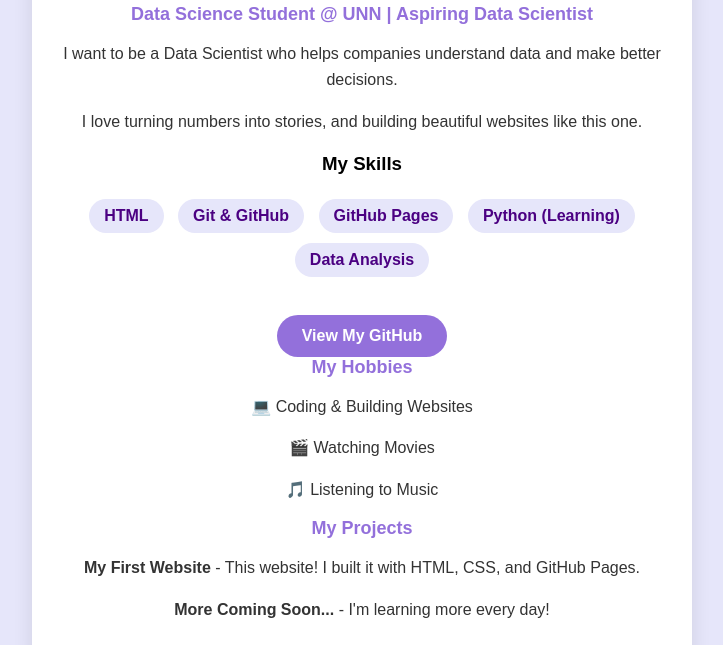
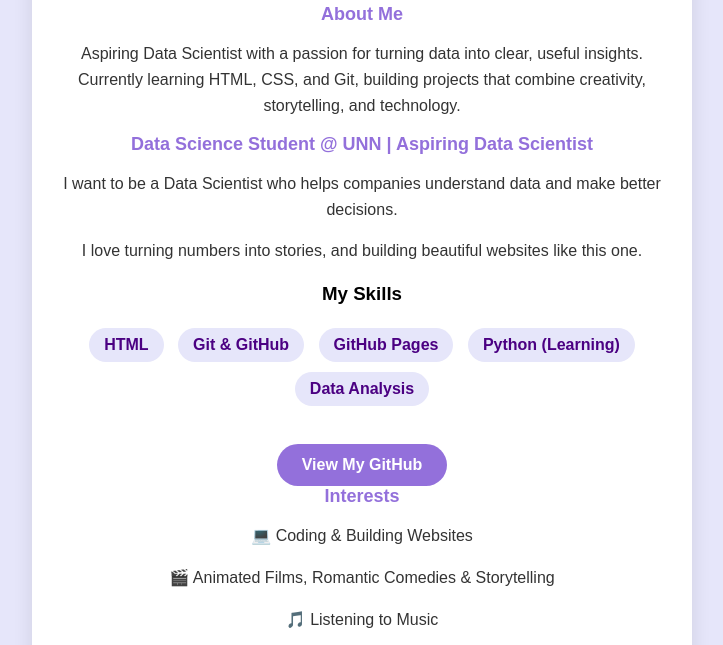
Before and after one commit to PhantomYield/PhantomYield-Hello, a plain HTML site: page index.html in a window 1280 px wide. Shown: the part 394-1039 px from the top of the page, without its empty margins (278-1001 px from the left). Drawn offline with Linux system fonts and the light colour scheme.

Commit message:
make hobbies professional

```diff
--- a/index.html
+++ b/index.html
@@ -17,6 +17,8 @@ a { display: inline-block; background: #9370DB; color: white; padding: 12px 25px
 <div class="card">
 <img src="profile.jpg" alt="Emmanuella">
 <h1>Hi, I'm Emmanuella Odoh 👋</h1>
+<h2>About Me</h2>
+<p>Aspiring Data Scientist with a passion for turning data into clear, useful insights. Currently learning HTML, CSS, and Git, building projects that combine creativity, storytelling, and technology.</p>
 <h2>Data Science Student @ UNN | Aspiring Data Scientist</h2>
 <p>I want to be a Data Scientist who helps companies understand data and make better decisions.</p>
 <p>I love turning numbers into stories, and building beautiful websites like this one.</p>
@@ -30,14 +32,13 @@ a { display: inline-block; background: #9370DB; color: white; padding: 12px 25px
 </div>
 <br>
 <a href="https://github.com/PhantomYield">View My GitHub</a>
-<h2>My Hobbies</h2>
+<h2>Interests</h2>
 <p>💻 Coding & Building Websites</p>
-<p>🎬 Watching Movies</p>
+<p>🎬 Animated Films, Romantic Comedies & Storytelling</p>
 <p>🎵 Listening to Music</p>
 
 <h2>My Projects</h2>
-<p><b>My First Website</b> - This website! I built it with HTML, CSS, and GitHub Pages.</p>
-<p><b>More Coming Soon...</b> - I'm learning more every day!</p>
-</div>
+<p><b>My Personal Portfolio Website</b> - Built with HTML, CSS, and deployed with GitHub Pages. Showcases my skills, interests, and learning journey in Data Science.</p>
+<p><b>More Coming Soon...</b> - I'm learning more every day and building new data projects.</p></div>
 </body>
 </html>
```
